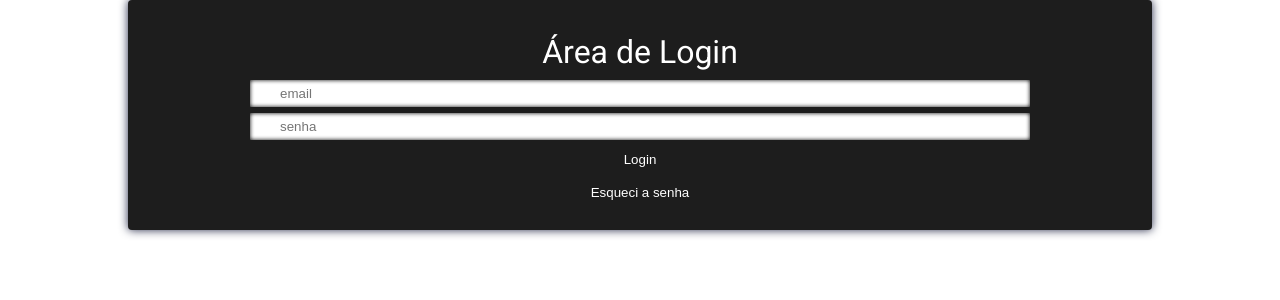
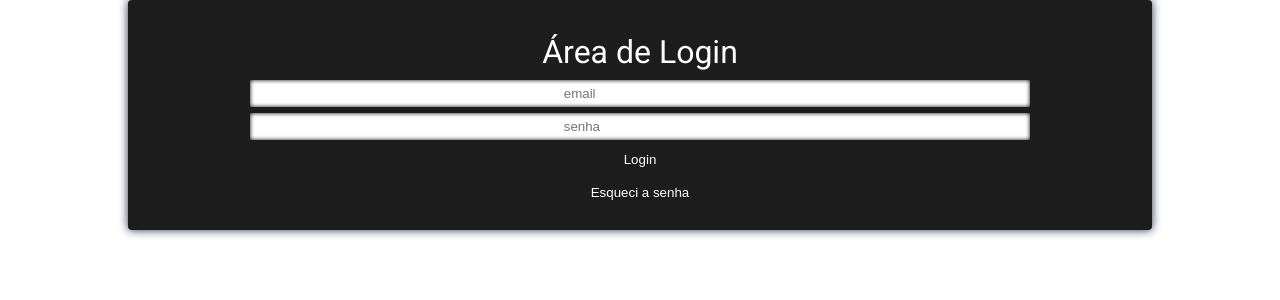
Before and after one commit to curseduca/curseduca-frontend-react-test, a React (Create React App) app in the folder frontend/: page / in a window 1280 px wide. Shown: the top 300 px of the page. Built offline with nearby package versions, Linux system fonts and the light colour scheme.

Commit message:
Adicionado mensagens de erros ao formulario, com estilos globais

```diff
--- a/frontend/src/Container/Auth/login/login.js
+++ b/frontend/src/Container/Auth/login/login.js
@@ -1,7 +1,7 @@
 import React from 'react';
 import { useForm } from 'react-hook-form';
 import * as S from '../styles';
-import { Title } from '../../../generalStyles';
+import { Title, ErrorMessage } from '../../../generalStyles';
 
 const Login = ({ setOptions }) => {
   const { register, handleSubmit, errors } = useForm();
@@ -21,20 +21,23 @@ const Login = ({ setOptions }) => {
       <S.Form onSubmit={handleSubmit(submitHandler)}>
         <S.InputWrapper icon="\f1fa">
           <S.Input
-            ref={register}
+            ref={register({ required: true, pattern: /^\S+@\S+$/i })}
             type="email"
             name="email"
             placeholder="email"
           />
         </S.InputWrapper>
+        {errors.email?.type === 'required' && <ErrorMessage>Insira um email</ErrorMessage>}
+        {errors.email?.type === 'pattern' && <ErrorMessage>Formato de email inválido</ErrorMessage>}
         <S.InputWrapper icon="\f084">
           <S.Input
-            ref={register}
+            ref={register({ required: true })}
             type="password"
             name="password"
             placeholder="senha"
           />
         </S.InputWrapper>
+        {errors.password?.type === 'required' && <ErrorMessage>Insira uma senha</ErrorMessage>}
         <S.Input type="submit" name="button" value="Login" />
         <S.Input type="submit" name="button" value="Esqueci a senha" />
       </S.Form>
--- a/frontend/src/generalStyles.js
+++ b/frontend/src/generalStyles.js
@@ -5,9 +5,12 @@ export const Title = styled.h1`
   margin: 0 auto;
   padding: 12px;
 
-  text-align: center;
-  font-family: 'Roboto', sans-serif;
   font-size: ${({ size }) => size || '2em'};
-
   color: ${({ theme }) => theme.color};
 `;
+
+export const ErrorMessage = styled.p`
+  padding: 4px;
+  color: lightcoral;
+  font-weight: bold;
+`;
--- a/frontend/src/index.css
+++ b/frontend/src/index.css
@@ -52,6 +52,11 @@ table {
 
 * { box-sizing: border-box; }
 
+body{
+  text-align: center;
+  font-family: 'Roboto', sans-serif;
+}
+
 input {
 	border:none;
 	background-image:none;
```
